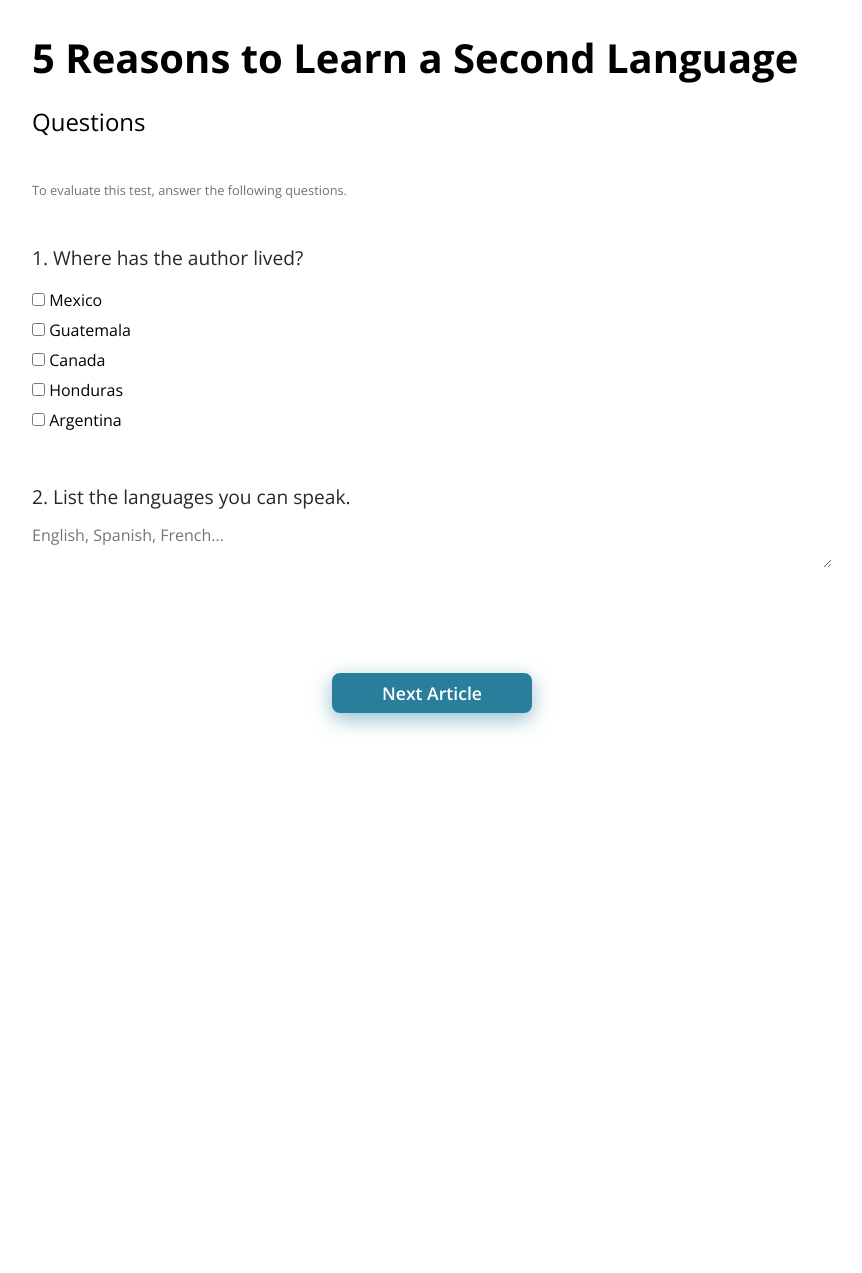
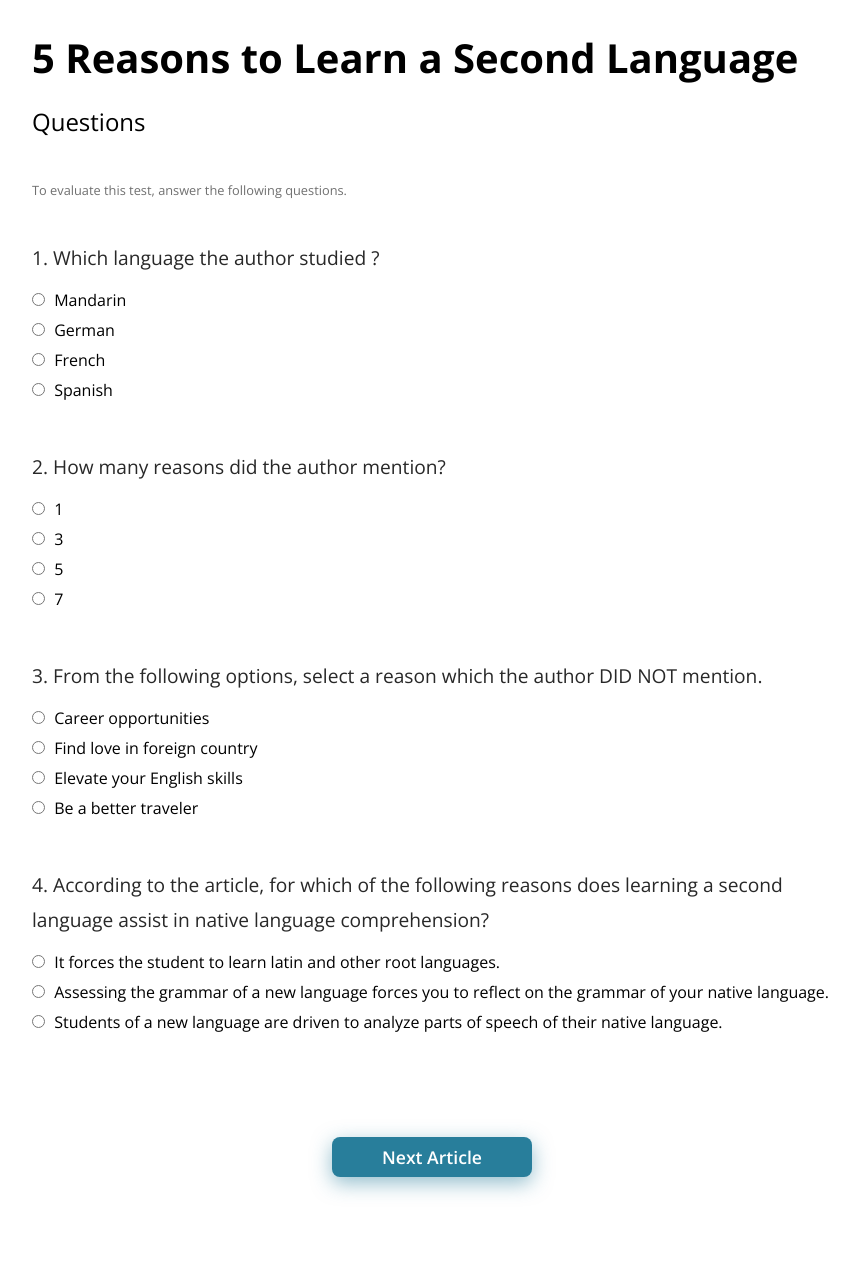
Before and after one commit to FOC96/Background-Color-Test, a PHP site: page /text1Q.php in a window 1280 px wide. Shown: the top 1273 px of the page, without its empty margins (208-1070 px from the left). Before the commit the page ends 731 px from the top, so only its background shows below. Run offline with PHP 8.4, Linux system fonts and the light colour scheme.

Commit message:
Questions were changed.

```diff
--- a/css/magic.css
+++ b/css/magic.css
@@ -50,6 +50,10 @@ p {
     line-height: 35px;
     transition: .7s;
     color: #282828;
+}
+
+input[type="radio"] {
+	margin-right: 5px;
 }
 
 button, input[type="submit"] {
--- a/survey.php
+++ b/survey.php
@@ -29,6 +29,6 @@
 
 <script>
     function change() {
-        window.location.assign('end.html');
+        window.location.assign('end.php');
     }
 </script>
--- a/text1Q.php
+++ b/text1Q.php
@@ -14,27 +14,62 @@
 
            <p>To evaluate this test, answer the following questions.</p>
 <br>
-            <p>1. Where has the author lived?</p>
-            <input type="checkbox" name="Mexico" value="Mexico">
-            <label for="Mexico">Mexico</label>
+            <p>1. Which language the author studied ?</p>
+            <input type="radio" name="device" value="0" id="Q1_1">
+            <label for="Q1_1">Mandarin</label>
             <br>
-            <input type="checkbox" name="Guatemala" value="Guatemala">
-            <label for="Guatemala">Guatemala</label>
+            <input type="radio" name="device" value="0" id="Q1_2">
+            <label for="Q1_2">German</label>
             <br>
-            <input type="checkbox" name="Canada" value="Canada">
-            <label for="Canada">Canada</label>
+            <input type="radio" name="device" value="0" id="Q1_3">
+            <label for="Q1_3">French</label>
             <br>
-            <input type="checkbox" name="Honduras" value="Honduras">
-            <label for="Honduras">Honduras</label>
-            <br>
-            <input type="checkbox" name="Argentina" value="Argentina">
-            <label for="Argentina">Argentina</label>
+            <input type="radio" name="device" value="1" id="Q1_4">
+            <label for="Q1_4">Spanish</label>
             <br>
 
             <br><br>
-            <p>2. List the languages you can speak.</p>
-            <textarea placeholder="English, Spanish, French..."></textarea>
-<br>
+            <p>2. How many reasons did the author mention?</p>
+						<input type="radio" name="provider" value="0"  id="Q2_1">
+						<label for="Q2_1">1</label>
+						<br>
+						<input type="radio" name="provider" value="0"  id="Q2_2">
+						<label for="Q2_2">3</label>
+						<br>
+						<input type="radio" name="provider" value="1"  id="Q2_3">
+						<label for="Q2_3">5</label>
+						<br>
+						<input type="radio" name="provider" value="0"  id="Q2_4">
+						<label for="Q2_4">7</label>
+						<br>
+
+						<br><br>
+            <p>3. From the following options, select a reason which the author DID NOT mention.</p>
+						<input type="radio" name="provider" value="0"  id="Q3_1">
+						<label for="Q3_1">Career opportunities</label>
+						<br>
+						<input type="radio" name="provider" value="0"  id="Q3_2">
+						<label for="Q3_2">Find love in foreign country</label>
+						<br>
+						<input type="radio" name="provider" value="1"  id="Q3_3">
+						<label for="Q3_3">Elevate your English skills</label>
+						<br>
+						<input type="radio" name="provider" value="0"  id="Q3_4">
+						<label for="Q3_4">Be a better traveler</label>
+						<br>
+
+						<br><br>
+            <p>4. According to the article, for which of the following reasons does learning a second language assist in native language comprehension?</p>
+						<input type="radio" name="provider" value="0"  id="Q4_1">
+						<label for="Q4_1">It forces the student to learn latin and other root languages.</label>
+						<br>
+						<input type="radio" name="provider" value="1"  id="Q4_2">
+						<label for="Q4_2">Assessing the grammar of a new language forces you to reflect on the grammar of your native language.</label>
+						<br>
+						<input type="radio" name="provider" value="0"  id="Q4_3">
+						<label for="Q4_3">Students of a new language are driven to analyze parts of speech of their native language.</label>
+						<br>
+
             <button type="button" name="button" onclick="change()">Next Article</button>
        </main>
 
@@ -44,6 +79,6 @@
 
 <script>
     function change() {
-        window.location.assign('text2.html');
+        window.location.assign('text2.php');
     }
 </script>
--- a/text2.php
+++ b/text2.php
@@ -51,6 +51,6 @@
 
 <script>
     function change() {
-        window.location.assign('text2Q.html')
+        window.location.assign('text2Q.php')
     }
 </script>
```
Also changed, not shown: text2Q.php (+55 -13 lines).
